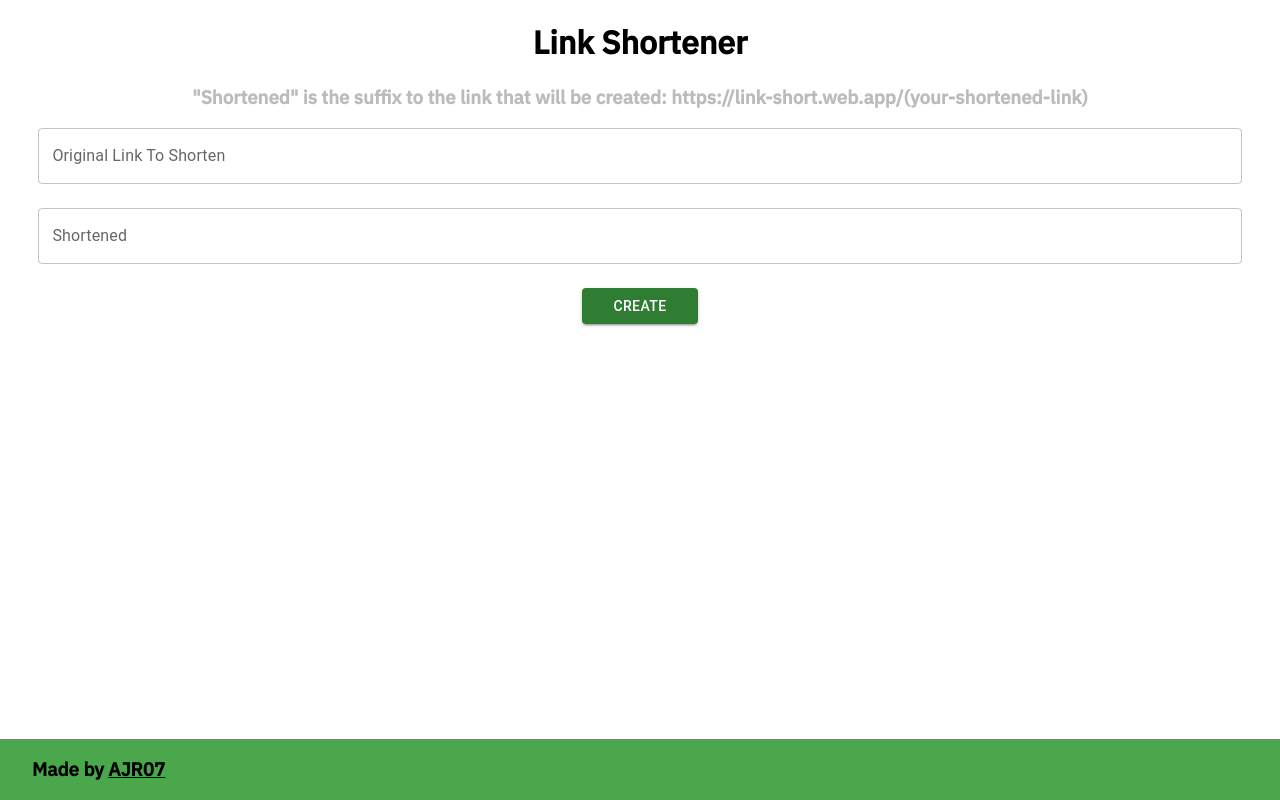
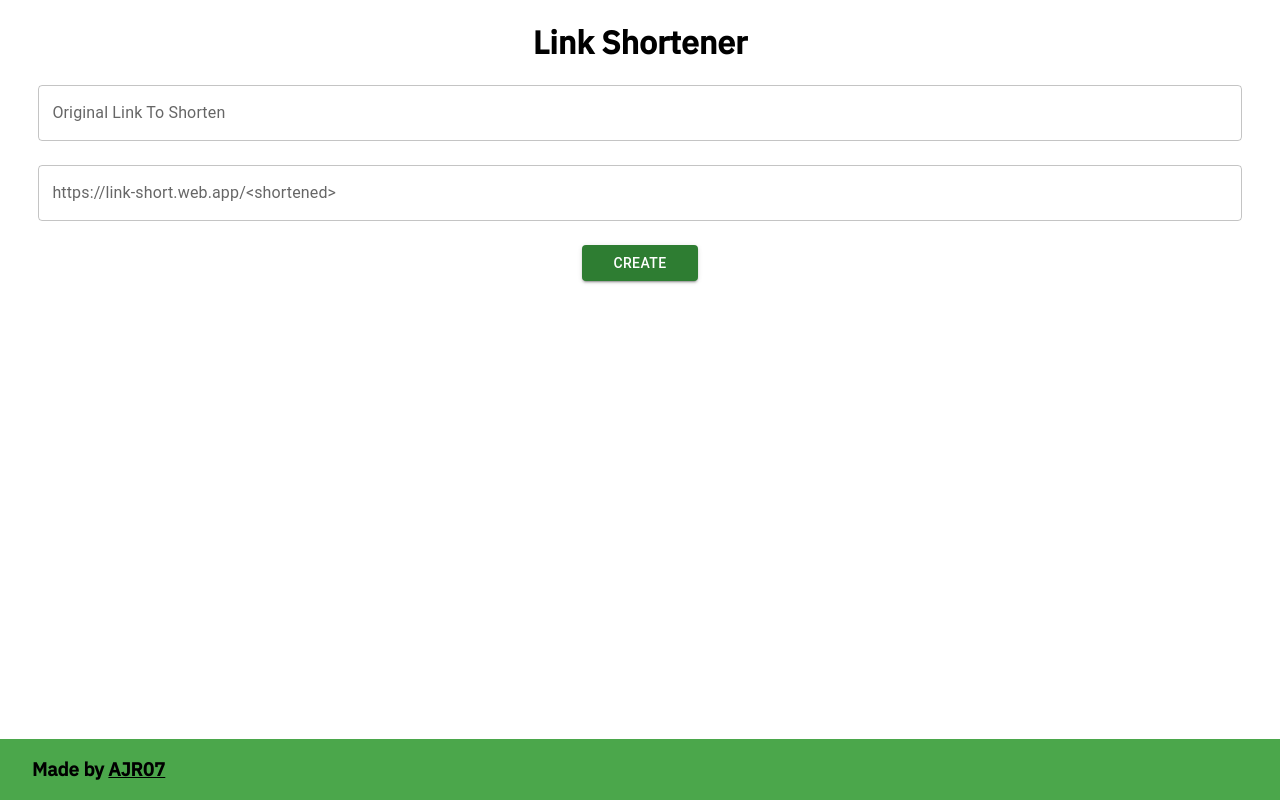
Before and after one commit to AJR07/Link-Shorterner, a React (Create React App) app: page / in a window 1280 px wide. Built offline with nearby package versions, Linux system fonts and the light colour scheme.

Commit message:
tried to adjust so its left

```diff
--- a/src/pages/home/home.css
+++ b/src/pages/home/home.css
@@ -14,3 +14,7 @@
 #info {
   color: rgba(120, 120, 120, 0.5);
 }
+
+.textfield {
+  text-align: left;
+}
--- a/src/pages/home/home.tsx
+++ b/src/pages/home/home.tsx
@@ -18,10 +18,6 @@ export function Home() {
   return (
     <div className="home">
       <h1>Link Shortener</h1>
-      <h3 id="info">
-        "Shortened" is the suffix to the link that will be created:
-        https://link-short.web.app/(your-shortened-link)
-      </h3>
       <div className="form">
         <Stack
           direction="column"
@@ -40,9 +36,9 @@ export function Home() {
           />
 
           <TextField
-            label="Shortened"
+            className="textfield"
+            label="https://link-short.web.app/<shortened>"
             variant="outlined"
-            className="textfield"
             onChange={(evt) => {
               setShortened(evt.target.value);
             }}
```
